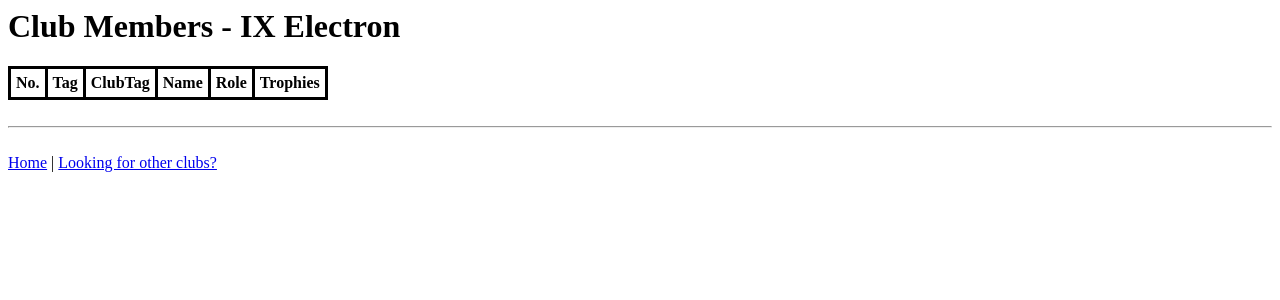
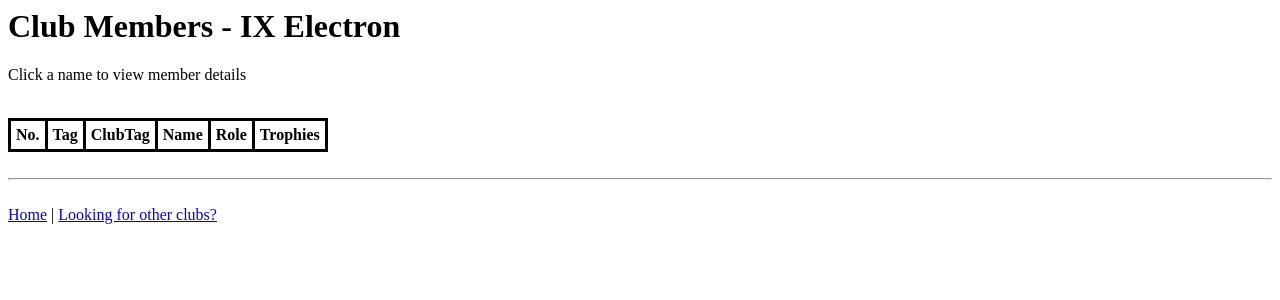
Before and after one commit to JavierAlexCastro/club-league-tracker, a Flask app: page /club-members/1 in a window 1280 px wide. Shown: the top 300 px of the page. Run offline with Flask 2, Linux system fonts and the light colour scheme; lists and menus that the app fills with data are empty.

Commit message:
add member details

```diff
--- a/club_league_tracker/app.py
+++ b/club_league_tracker/app.py
@@ -4,8 +4,6 @@ import json
 from flask import Flask, render_template, request, url_for, redirect
 from club_league_tracker.db import db_session, create_db
 from club_league_tracker.service import db_service
-from club_league_tracker.models.db import ClubMember
-from club_league_tracker.networking.bs_clubs import get_club_members
 
 def get_fixie_proxy():
     fixie_proxy = None
@@ -68,7 +66,7 @@ def create_app(flask_env: str = None):
 
 env = os.environ.get('ENV')
 app = create_app(env)
-# create_db()
+create_db()
 app.app_context().push()
 
 fixie_proxy = get_fixie_proxy()
@@ -95,19 +93,46 @@ def site_club_members_search():
 
 @app.route('/club-members/<input_club_tag>')
 def site_club_members(input_club_tag: str):
-    club_tag = input_club_tag.replace('#', '')
+    # TODO: sanitize path param
+    club_tag = input_club_tag.replace('#', '') #TODO: standardize who adds '#'
     members = []
     try:
         # TODO: proper logging
-        print("Getting members from DB")
+        print(f"Getting club members from DB for club {input_club_tag}")
         members = db_service.get_club_members(club_tag)
-        print(f"Retrieved {str(len(members))} club_members: ")
+        print(f"Retrieved {str(len(members))} club_members for club {input_club_tag}")
     except Exception as ex:
         # TODO: proper logging and exception handling
         raise RuntimeError("Error getting club members") from ex
 
     return render_template('members.html', member_list = members)
 
+@app.route('/member')
+def show_member_details():
+    query_param_key = 'tag'
+    args = request.args
+    raw_tag = args.get(query_param_key)
+    # TODO: sanitize path param
+    if raw_tag is None:
+        # TODO: proper logging and exception handling
+        raise ValueError(f"Invalid club member tag passed through query parameter. \
+            Parameter must be {query_param_key}")
+
+    tag = f"#{raw_tag}"
+    member = None
+    member_details = None
+    try:
+        # TODO: proper logging
+        print(f"Getting member details from DB for member {tag}")
+        member = db_service.get_club_member(tag)
+        member_details = db_service.get_club_member_details(tag)
+        print(f"Retrieved member details for member {tag}")
+    except Exception as ex:
+        # TODO: proper logging and exception handling
+        raise RuntimeError("Error getting club member details") from ex
+
+    return render_template('member.html', member = member, member_details = member_details)
+
 @app.teardown_appcontext
 def shutdown_session(exception=None):
     db_session.remove()
--- a/club_league_tracker/models/db/__init__.py
+++ b/club_league_tracker/models/db/__init__.py
@@ -1,4 +1,5 @@
 from club_league_tracker.models.db.club_member import *
+from club_league_tracker.models.db.club_member_details import *
 from club_league_tracker.models.db.club_league_season import *
 from club_league_tracker.models.db.club_league_games import *
 
--- a/club_league_tracker/models/db/club_member.py
+++ b/club_league_tracker/models/db/club_member.py
@@ -13,6 +13,7 @@ class ClubMember(Base):
     role = Column('member_role', String(32), nullable=False, default=Defaults.STRING)
     trophies = Column('member_trophies', Integer, nullable=False, default=Defaults.INTEGER)
     club_league_games = relationship('ClubLeagueGames', backref='club_member', lazy=True)
+    club_member_details = relationship('ClubMemberDetails', backref='club_member', lazy=True)
 
     @staticmethod
     def update(session: Session, new_tag:str, new_club_tag: str, new_name: str, new_role: str, new_trophies: int):
--- a/club_league_tracker/service/db_service.py
+++ b/club_league_tracker/service/db_service.py
@@ -2,6 +2,7 @@ import typing
 
 from club_league_tracker.db import db_session
 from club_league_tracker.models.db import ClubMember
+from club_league_tracker.models.db import ClubMemberDetails
 from club_league_tracker.models.enums.club_roles import ClubRoles
 
 def save_club_members(club_members: typing.List[ClubMember]):
@@ -27,3 +28,21 @@ def get_club_members(club_tag: str) -> typing.List[ClubMember]:
         raise RuntimeError("Failed to get club_members from DB") from ex
 
     return members
+
+def get_club_member(member_tag: str) -> ClubMember:
+    member = None
+    try:
+        member = ClubMember.query.get(member_tag)
+    except Exception as ex:
+        raise RuntimeError(f"Failed to get club_member {member_tag} from DB") from ex
+
+    return member
+
+def get_club_member_details(member_tag: str) -> ClubMemberDetails:
+    member_details = None
+    try:
+        member_details = ClubMemberDetails.query.get(member_tag)
+    except Exception as ex:
+        raise RuntimeError(f"Failed to get club_member_details for member {member_tag} from DB") from ex
+
+    return member_details
--- a/club_league_tracker/templates/members.html
+++ b/club_league_tracker/templates/members.html
@@ -1,6 +1,8 @@
 <html>
     <title>Club League Tracker</title>
     <h1>Club Members - IX Electron</h1>
+    <p>Click a name to view member details</p>
+    <br>
     <body>
         <table cellspacing="3" cellpadding="5" bgcolor="#000000">
             <thead>
@@ -19,7 +21,7 @@
                     <td>{{ loop.index }}</td>
                     <td>{{ member.tag }}</td>
                     <td>{{ member.club_tag }}</td>
-                    <td>{{ member.name }}</td>
+                    <td><a href="{{ url_for('show_member_details', tag=member.tag[1:]) }}">{{ member.name }}</a></td>
                     <td>{{ member.role }}</td>
                     <td>{{ member.trophies }}</td>
                 </tr>
@@ -35,4 +37,4 @@
         <a href="{{ url_for('site_club_members_search') }}">Looking for other clubs?</a>
     </nav>
     </footer>
- </html>
+</html>
```
Also changed, not shown: club_league_tracker/models/db/club_member_details.py (added, +38 -0 lines), club_league_tracker/templates/member.html (added, +28 -0 lines).
